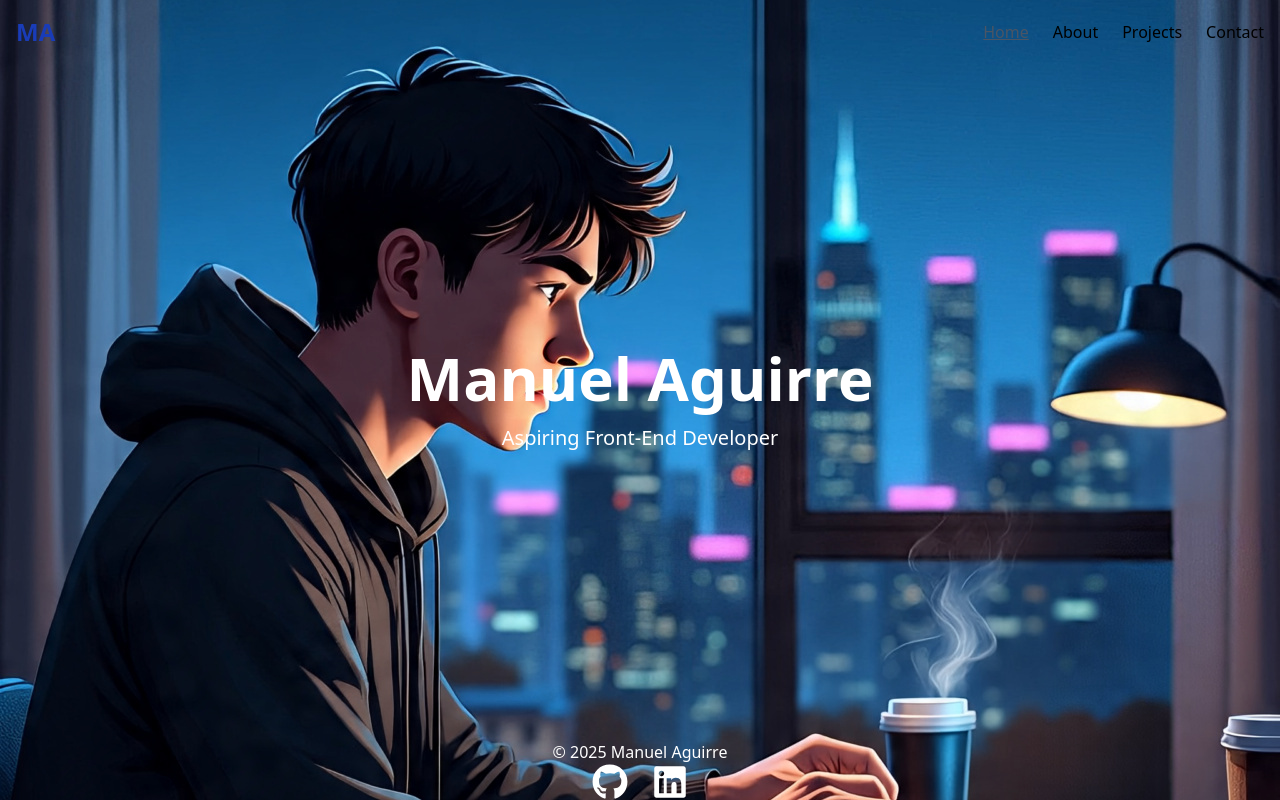
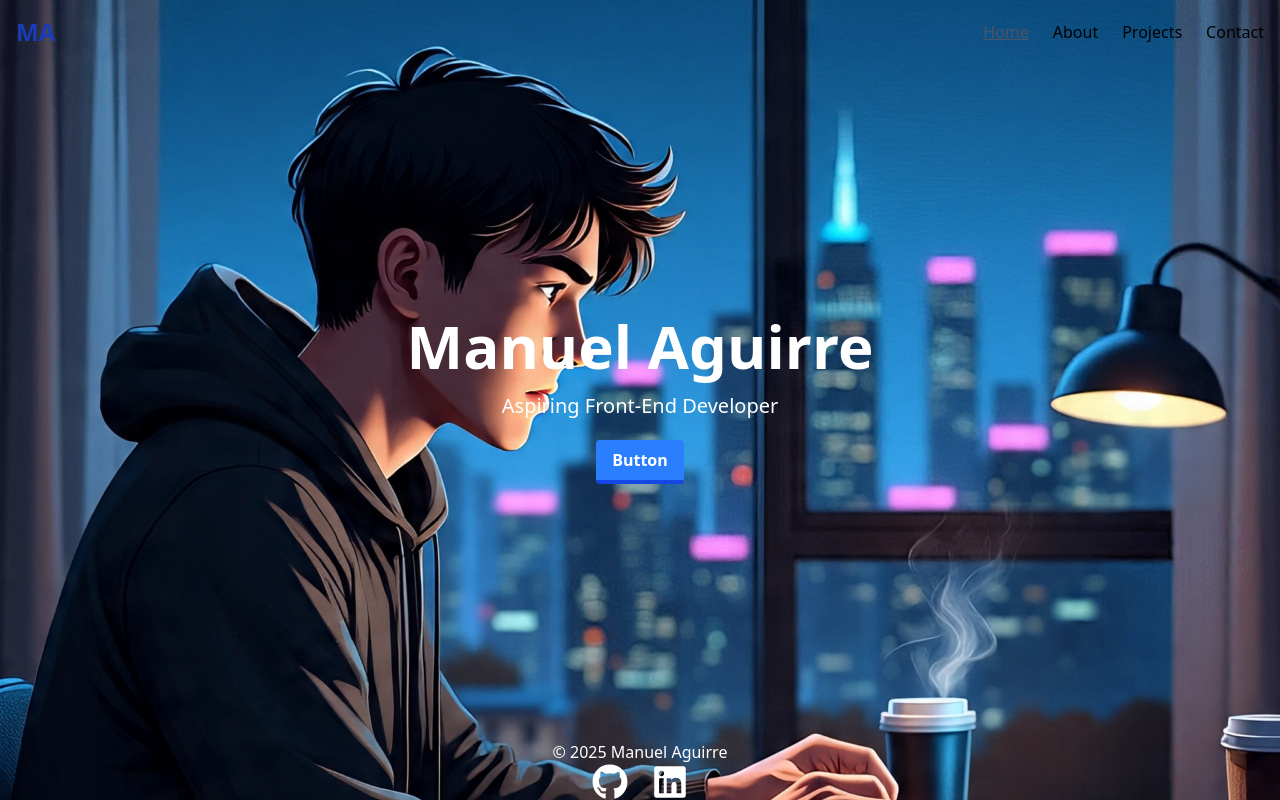
Before and after one commit to aguirreMan/updated-portfolio-website, a React (Vite) app: page / in a window 1280 px wide. Built offline with nearby package versions, Linux system fonts and the light colour scheme.

Commit message:
Worked on the Button component added router to it so it navigates to contact did some styling updates to the About page

```diff
--- a/src/App.jsx
+++ b/src/App.jsx
@@ -15,6 +15,7 @@ function App() {
         </Route>
       </Routes>
     </BrowserRouter>
+
   )
 }
 
--- /dev/null
+++ b/src/components/Button.jsx
@@ -0,0 +1,12 @@
+import React from 'react'
+import { Link } from 'react-router-dom'
+
+export default function Button() {
+  return (
+    <Link to='/Contact'>
+    <button class="bg-blue-500 hover:bg-blue-400 text-white font-bold py-2 px-4 border-b-4 border-blue-700 hover:border-blue-500 rounded cursor-pointer">
+      Button
+    </button>
+    </Link >
+  )
+}
--- a/src/components/Layout.jsx
+++ b/src/components/Layout.jsx
@@ -1,7 +1,7 @@
 import React from 'react'
 import { Outlet } from 'react-router-dom'
 import Navbar from './Navbar'
-import Footer from './pages/Footer'
+import Footer from './Footer'
 
 function Layout() {
     return (
--- a/src/components/Skills.jsx
+++ b/src/components/Skills.jsx
@@ -7,7 +7,7 @@ import { VscVscode } from "react-icons/vsc";
 
 export default function Skills() {
     return (
-        <div className="mt-20 px-4 text-white">
+        <div className="mt-10 pb-24 px-5 text-white">
             <h2 className="text-center text-3xl font-semibold mb-10">Tech Stack</h2>
 
             <div className="grid grid-cols-1 md:grid-cols-3 gap-10 max-w-5xl mx-auto">
--- a/src/components/pages/About.jsx
+++ b/src/components/pages/About.jsx
@@ -11,7 +11,6 @@ export default function About() {
                    continuously expanding my knowledge of the latest web frameworks and
                    techniques. I am open to relocation for the right opportunity.
                 </p>
-                {/*This is for skills and tools i use*/}
                 <Skills />
             </div>
 
--- a/src/components/pages/Home.jsx
+++ b/src/components/pages/Home.jsx
@@ -1,4 +1,5 @@
 import React from 'react'
+import Button from '../Button'
 
 export default function Home() {
   return (
@@ -7,7 +8,8 @@ export default function Home() {
         className='absolute inset-0 w-full h-full object-cover z-0' />
       <div className="relative z-10 flex flex-col items-center justify-center h-full text-white text-center">
         <h1 className="text-4xl md:text-6xl font-bold">Manuel Aguirre</h1>
-        <p className="text-xl mt-4 font-medium">Aspiring Front-End Developer</p>
+        <p className="text-xl mt-4 font-medium pb-5">Aspiring Front-End Developer</p>
+        <Button />
       </div>
     </div>
   )
```
Also changed, not shown: src/components/Footer.jsx (renamed from src/components/pages/Footer.jsx).
